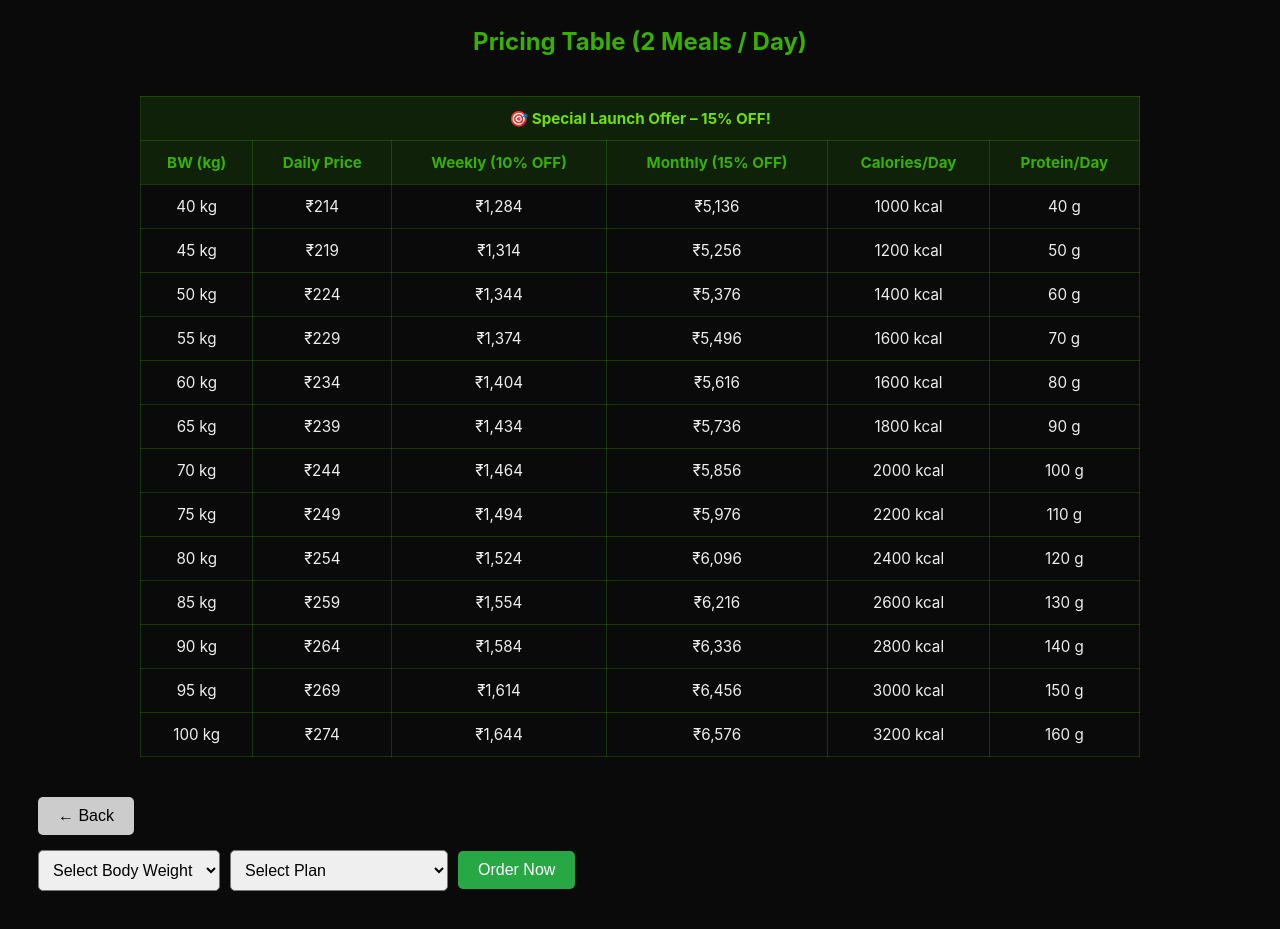
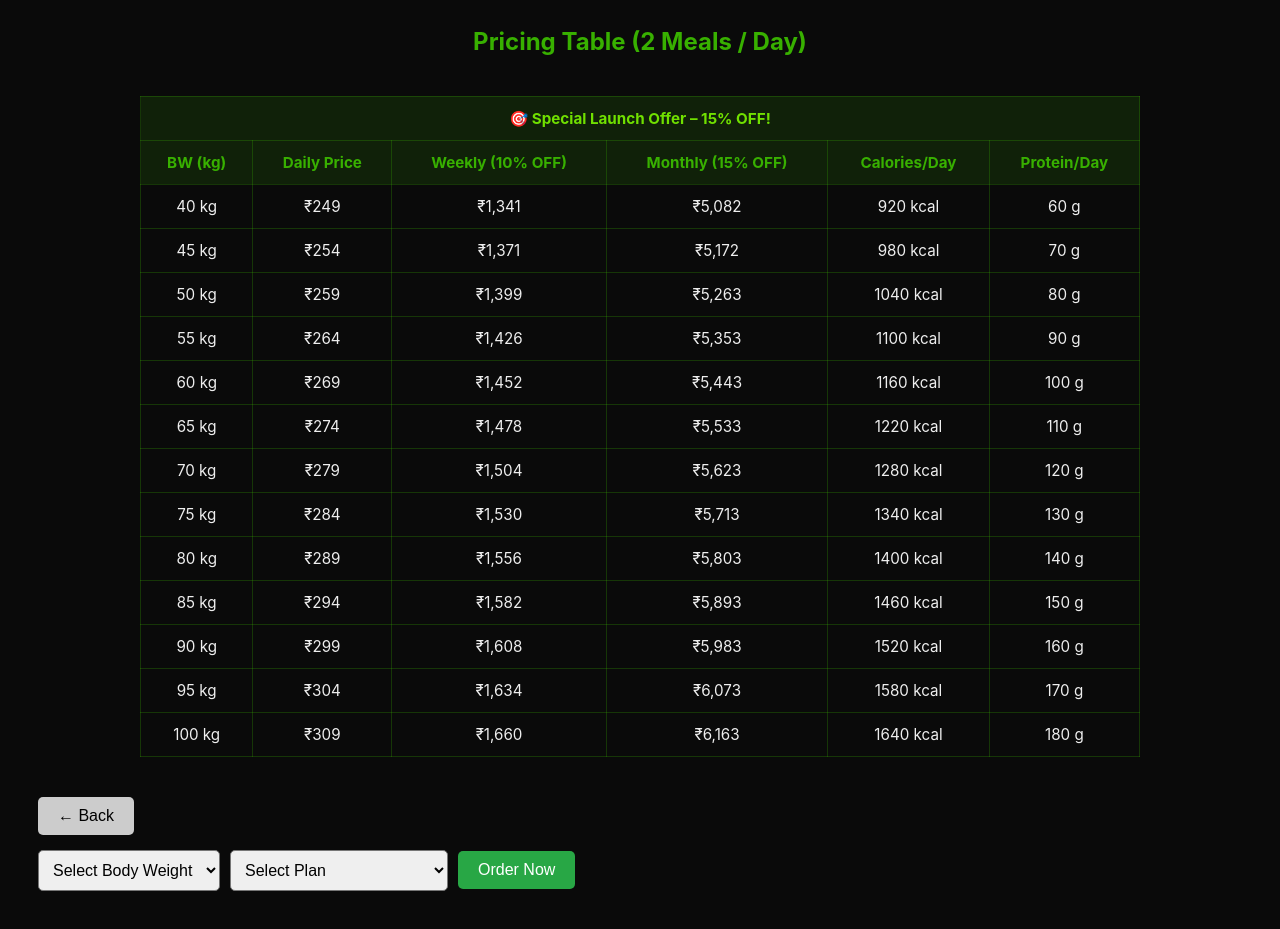
Before and after one commit to Harshithkumarkm2002/Instant-Diet-2, a Flask app: page /plans/loss/veg in a window 1280 px wide. Shown: the part 495-1424 px from the top of the page. Run offline with Flask 3, Linux system fonts and the light colour scheme.

Commit message:
pricing table

```diff
--- a/templates/loss_veg_plan.html
+++ b/templates/loss_veg_plan.html
@@ -146,19 +146,20 @@ select {
       </tr>
     </thead>
     <tbody>
-   <tr><td>40 kg</td><td>₹214</td><td>₹1,284</td><td>₹5,136</td><td>1000 kcal</td><td>40 g</td></tr>
-  <tr><td>45 kg</td><td>₹219</td><td>₹1,314</td><td>₹5,256</td><td>1200 kcal</td><td>50 g</td></tr>
-  <tr><td>50 kg</td><td>₹224</td><td>₹1,344</td><td>₹5,376</td><td>1400 kcal</td><td>60 g</td></tr>
-  <tr><td>55 kg</td><td>₹229</td><td>₹1,374</td><td>₹5,496</td><td>1600 kcal</td><td>70 g</td></tr>
-  <tr><td>60 kg</td><td>₹234</td><td>₹1,404</td><td>₹5,616</td><td>1600 kcal</td><td>80 g</td></tr>
-  <tr><td>65 kg</td><td>₹239</td><td>₹1,434</td><td>₹5,736</td><td>1800 kcal</td><td>90 g</td></tr>
-  <tr><td>70 kg</td><td>₹244</td><td>₹1,464</td><td>₹5,856</td><td>2000 kcal</td><td>100 g</td></tr>
-  <tr><td>75 kg</td><td>₹249</td><td>₹1,494</td><td>₹5,976</td><td>2200 kcal</td><td>110 g</td></tr>
-  <tr><td>80 kg</td><td>₹254</td><td>₹1,524</td><td>₹6,096</td><td>2400 kcal</td><td>120 g</td></tr>
-  <tr><td>85 kg</td><td>₹259</td><td>₹1,554</td><td>₹6,216</td><td>2600 kcal</td><td>130 g</td></tr>
-  <tr><td>90 kg</td><td>₹264</td><td>₹1,584</td><td>₹6,336</td><td>2800 kcal</td><td>140 g</td></tr>
-  <tr><td>95 kg</td><td>₹269</td><td>₹1,614</td><td>₹6,456</td><td>3000 kcal</td><td>150 g</td></tr>
-  <tr><td>100 kg</td><td>₹274</td><td>₹1,644</td><td>₹6,576</td><td>3200 kcal</td><td>160 g</td></tr>
+<tr><td>40 kg</td><td>₹249</td><td>₹1,341</td><td>₹5,082</td><td>920 kcal</td><td>60 g</td></tr>
+<tr><td>45 kg</td><td>₹254</td><td>₹1,371</td><td>₹5,172</td><td>980 kcal</td><td>70 g</td></tr>
+<tr><td>50 kg</td><td>₹259</td><td>₹1,399</td><td>₹5,263</td><td>1040 kcal</td><td>80 g</td></tr>
+<tr><td>55 kg</td><td>₹264</td><td>₹1,426</td><td>₹5,353</td><td>1100 kcal</td><td>90 g</td></tr>
+<tr><td>60 kg</td><td>₹269</td><td>₹1,452</td><td>₹5,443</td><td>1160 kcal</td><td>100 g</td></tr>
+<tr><td>65 kg</td><td>₹274</td><td>₹1,478</td><td>₹5,533</td><td>1220 kcal</td><td>110 g</td></tr>
+<tr><td>70 kg</td><td>₹279</td><td>₹1,504</td><td>₹5,623</td><td>1280 kcal</td><td>120 g</td></tr>
+<tr><td>75 kg</td><td>₹284</td><td>₹1,530</td><td>₹5,713</td><td>1340 kcal</td><td>130 g</td></tr>
+<tr><td>80 kg</td><td>₹289</td><td>₹1,556</td><td>₹5,803</td><td>1400 kcal</td><td>140 g</td></tr>
+<tr><td>85 kg</td><td>₹294</td><td>₹1,582</td><td>₹5,893</td><td>1460 kcal</td><td>150 g</td></tr>
+<tr><td>90 kg</td><td>₹299</td><td>₹1,608</td><td>₹5,983</td><td>1520 kcal</td><td>160 g</td></tr>
+<tr><td>95 kg</td><td>₹304</td><td>₹1,634</td><td>₹6,073</td><td>1580 kcal</td><td>170 g</td></tr>
+<tr><td>100 kg</td><td>₹309</td><td>₹1,660</td><td>₹6,163</td><td>1640 kcal</td><td>180 g</td></tr>
+
     </tbody>
   </table>
 
```
Also changed, not shown: templates/loss_nonveg_plan.html (+13 -13 lines).
